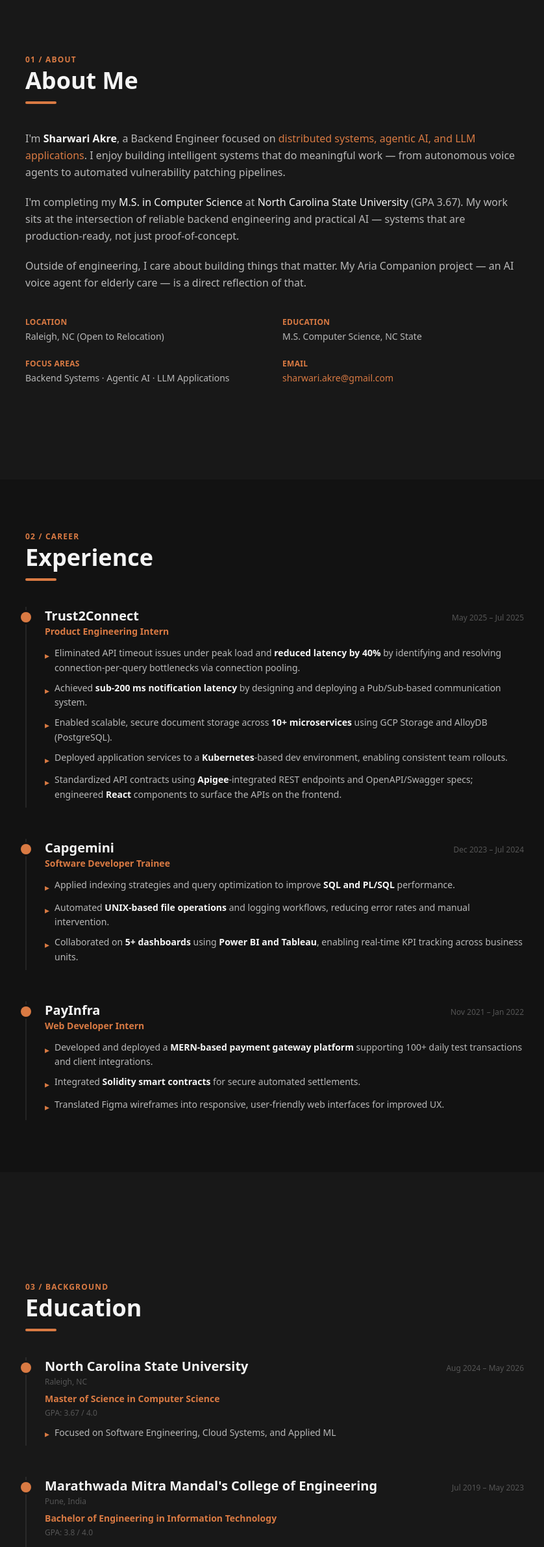
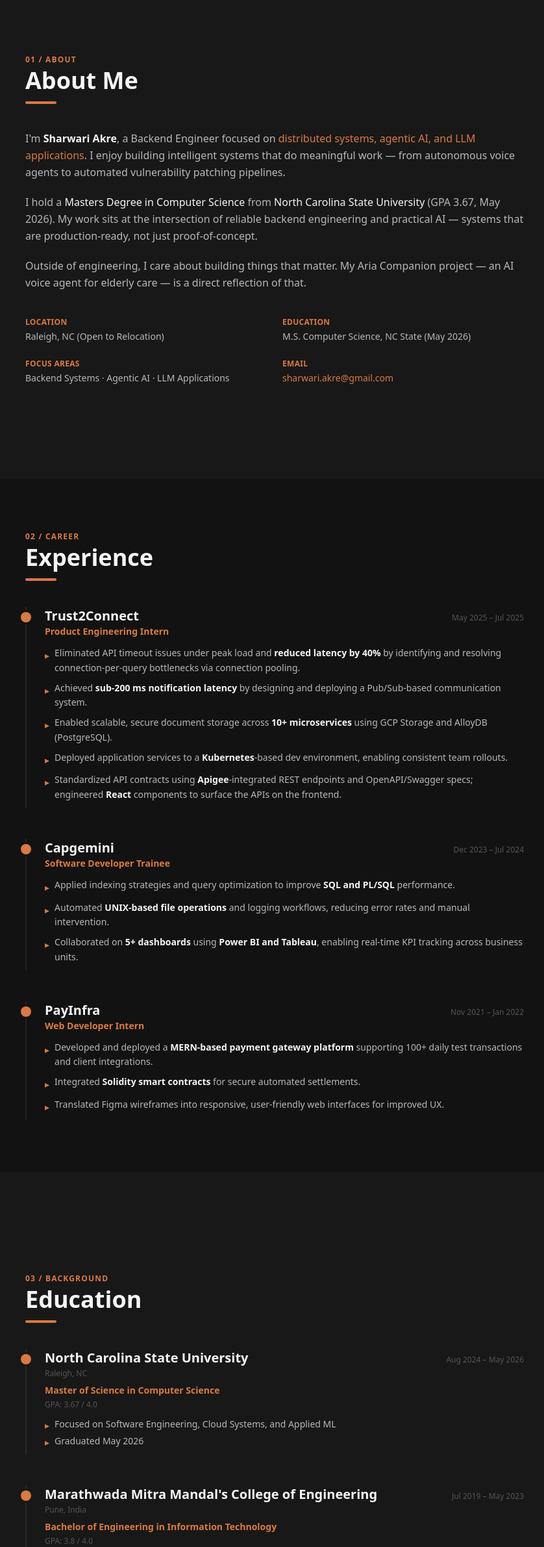
Before and after one commit to sharwariakre/sharwari-portfolio, a React (Vite) app: page / in a window 1280 px wide. Shown: the part 862-3243 px from the top of the page at 65% size, without its empty margins (345-1183 px from the left). Built offline with nearby package versions, Linux system fonts and the light colour scheme.

Commit message:
make graduation changes

```diff
--- a/src/components/About.jsx
+++ b/src/components/About.jsx
@@ -19,8 +19,8 @@ export default function About() {
         </p>
 
         <p className="text-base leading-relaxed mb-5" style={{ color: "#B8B8B8" }}>
-          I'm completing my <span className="font-medium" style={{ color: "#F5F5F5" }}>M.S. in Computer Science</span> at{" "}
-          <span className="font-medium" style={{ color: "#F5F5F5" }}>North Carolina State University</span> (GPA 3.67). My work sits at the intersection of
+          I hold a <span className="font-medium" style={{ color: "#F5F5F5" }}>Masters Degree in Computer Science</span> from{" "}
+          <span className="font-medium" style={{ color: "#F5F5F5" }}>North Carolina State University</span> (GPA 3.67, May 2026). My work sits at the intersection of
           reliable backend engineering and practical AI — systems that are production-ready, not just proof-of-concept.
         </p>
 
@@ -32,7 +32,7 @@ export default function About() {
         <div className="grid grid-cols-1 sm:grid-cols-2 gap-6 text-sm">
           {[
             { label: "Location", value: "Raleigh, NC (Open to Relocation)" },
-            { label: "Education", value: "M.S. Computer Science, NC State" },
+            { label: "Education", value: "M.S. Computer Science, NC State (May 2026)" },
             { label: "Focus Areas", value: "Backend Systems · Agentic AI · LLM Applications" },
           ].map(({ label, value }) => (
             <div key={label}>
--- a/src/components/Education.jsx
+++ b/src/components/Education.jsx
@@ -6,7 +6,7 @@ export default function Education() {
       degree: "Master of Science in Computer Science",
       period: "Aug 2024 – May 2026",
       gpa: "3.67 / 4.0",
-      details: ["Focused on Software Engineering, Cloud Systems, and Applied ML"],
+      details: ["Focused on Software Engineering, Cloud Systems, and Applied ML", "Graduated May 2026"],
     },
     {
       name: "Marathwada Mitra Mandal's College of Engineering",
```
